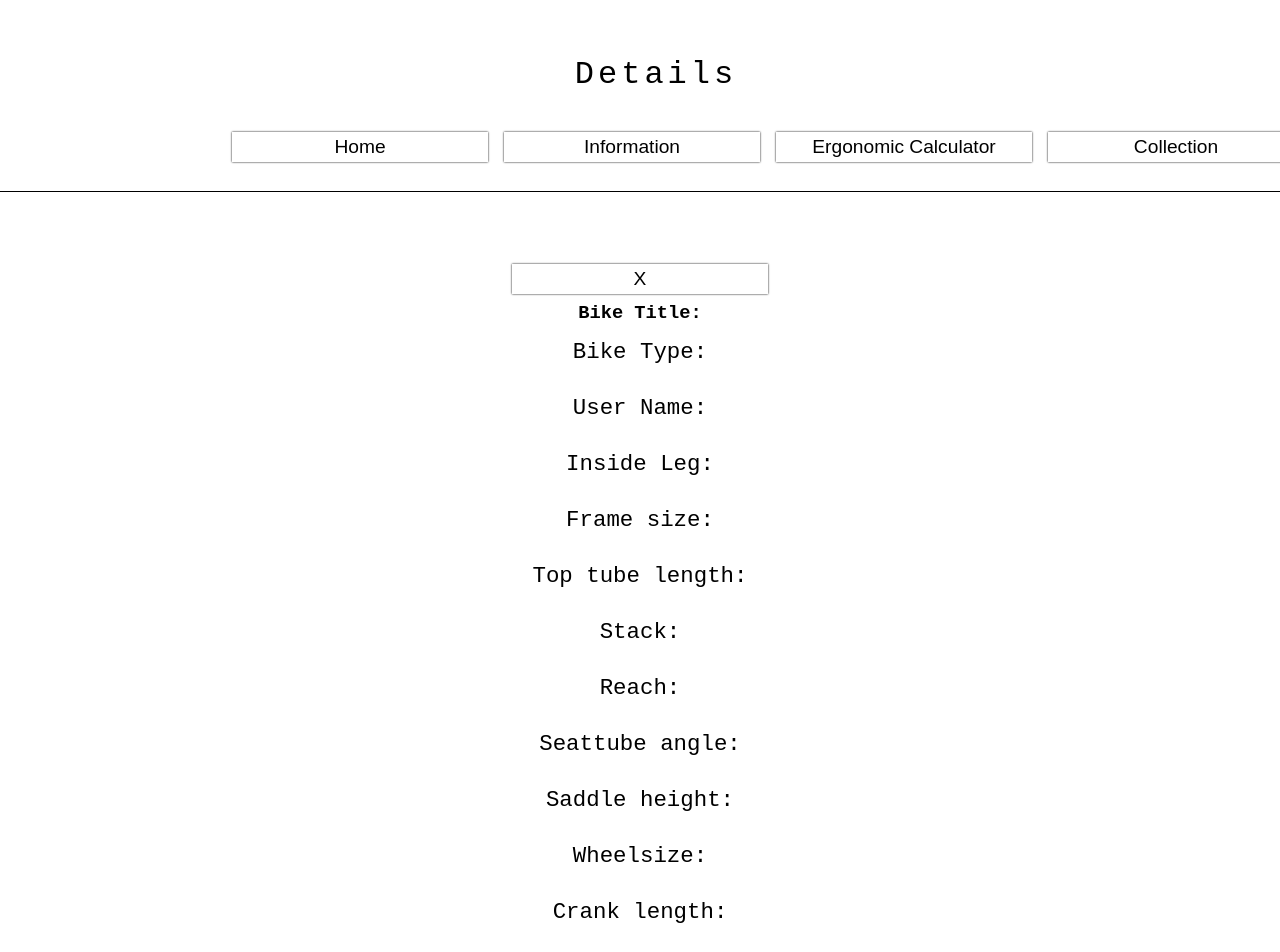
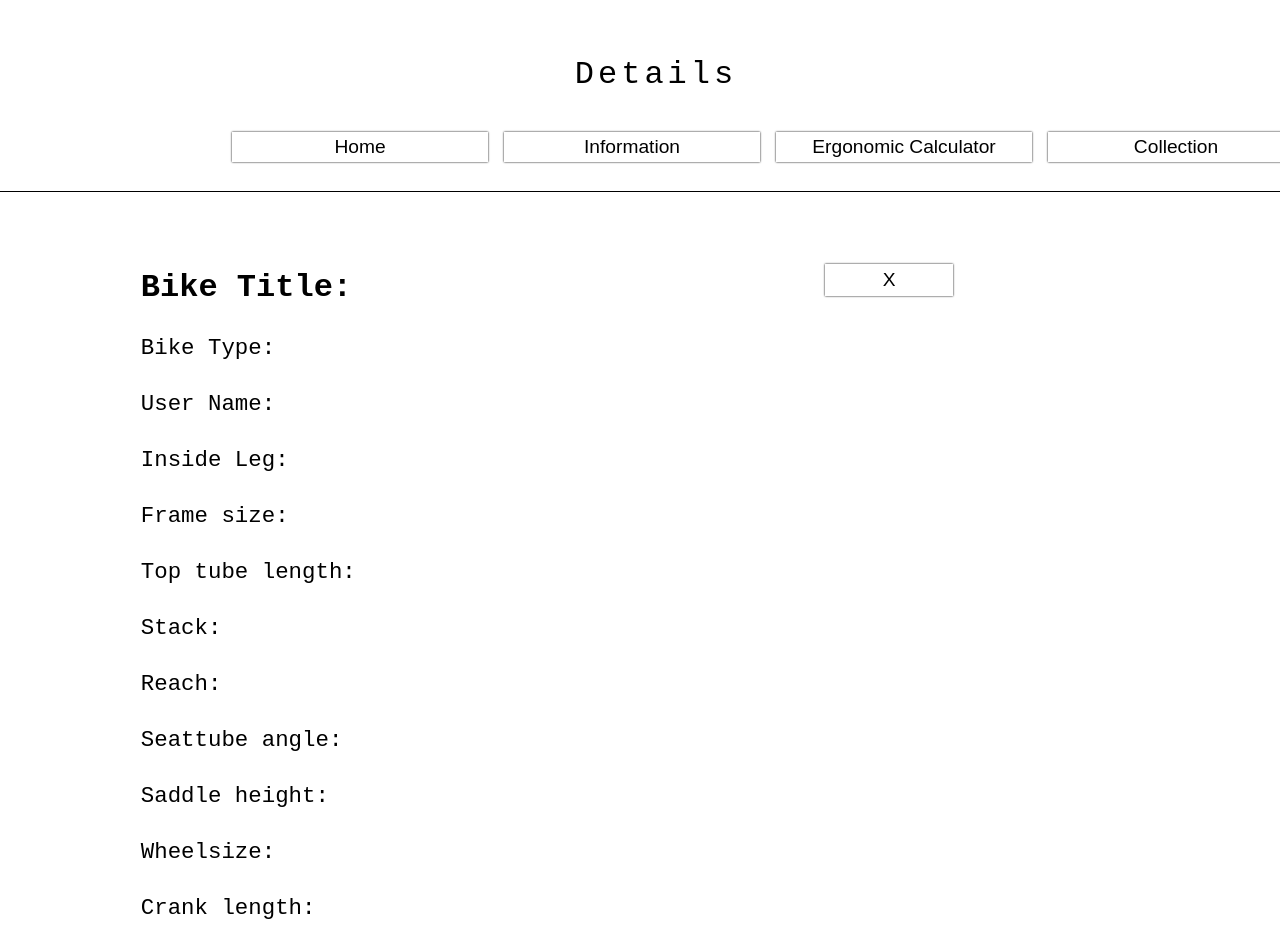
Before and after one commit to thisKonrad/bike_geometry, a Next.js app: page /detailcard/1 in a window 1280 px wide. Shown: the top 952 px of the page. Built offline with nearby package versions, Linux system fonts and the light colour scheme; no server answers; the database is empty.

Commit message:
basci style for DetailCard

```diff
--- a/components/DetailCard/index.jsx
+++ b/components/DetailCard/index.jsx
@@ -8,20 +8,34 @@ console.log('data detailcard', data)
 return (<section className={DetailCardStyle.detailcard}>
     <button className={DetailCardStyle.delete_button}>X</button>
     <div className={DetailCardStyle.detailcard_content}>
-        <h3>Bike Title: {data.bikeTitle}</h3>
-        <p className={DetailCardStyle.paragraph}>Bike Type: {data.bikeType}</p>
-        <p className={DetailCardStyle.paragraph}>User Name: {data.userName}</p>
-        <p className={DetailCardStyle.paragraph}>Inside Leg: {data.insideLeg}</p>
-        <p className={DetailCardStyle.paragraph}>Frame size: {data.frameSize}</p>
-        <p className={DetailCardStyle.paragraph}>Top tube length: {data.topTubeLength}</p>
-        <p className={DetailCardStyle.paragraph}>Stack: {data.stack}</p>
-        <p className={DetailCardStyle.paragraph}>Reach: {data.reach}</p>
-        <p className={DetailCardStyle.paragraph}>Seattube angle: {data.seatTubeangle}</p>
-        <p className={DetailCardStyle.paragraph}>Saddle height:{data.saddleHeight}</p>
-        <p className={DetailCardStyle.paragraph}>Wheelsize: {data.wheelsize}</p>
-        <p className={DetailCardStyle.paragraph}>Crank length: {data.crankLength}</p>
-        <p className={DetailCardStyle.paragraph}>STR Quotient: {data.strQuotient}</p>
-        <p className={DetailCardStyle.paragraph}>Preffered STR value: {data.comfortRange}</p>
+        <h3 className={DetailCardStyle.title}>
+            Bike Title:{data.bikeTitle}</h3>
+        <p className={DetailCardStyle.paragraph}>
+            Bike Type: {data.bikeType}</p>
+        <p className={DetailCardStyle.paragraph}>
+            User Name: {data.userName}</p>
+        <p className={DetailCardStyle.paragraph}>
+            Inside Leg: {data.insideLeg}</p>
+        <p className={DetailCardStyle.paragraph}>
+            Frame size: {data.frameSize}</p>
+        <p className={DetailCardStyle.paragraph}>
+            Top tube length: {data.topTubeLength}</p>
+        <p className={DetailCardStyle.paragraph}>
+            Stack: {data.stack}</p>
+        <p className={DetailCardStyle.paragraph}>
+            Reach: {data.reach}</p>
+        <p className={DetailCardStyle.paragraph}>
+            Seattube angle: {data.seatTubeangle}</p>
+        <p className={DetailCardStyle.paragraph}>
+            Saddle height:{data.saddleHeight}</p>
+        <p className={DetailCardStyle.paragraph}>
+            Wheelsize: {data.wheelsize}</p>
+        <p className={DetailCardStyle.paragraph}>
+            Crank length: {data.crankLength}</p>
+        <p className={DetailCardStyle.paragraph}>
+            STR Quotient: {data.strQuotient}</p>
+        <p className={DetailCardStyle.paragraph}>
+            Preffered STR value: {data.comfortRange}</p>
     </div>
 </section>)
 }
--- a/styles/DetailCardStyle.module.css
+++ b/styles/DetailCardStyle.module.css
@@ -1,10 +1,27 @@
 /* :::: detailcard style :::: */
 .detailcard{
+    display: grid;
+    grid-template-columns: 1fr 1fr 1fr;
+    grid-template-rows: repeat(13,4rem);
+    gap:1rem;
     width: 78%;
     height: 80vh;
+    text-align: justify;
+}
+.title{
+    display: inline-block;
+    grid-area: 3/1/3/-1;
+    font-size: 2rem;
+    line-height: 2;
 }
 
 .paragraph{
     font-size: 1.4rem;
     line-height: 2.5;
 }
+
+.delete_button{
+    height: 2rem;
+    width: 8rem;
+    grid-area: 1/3/1/3;
+}
```
